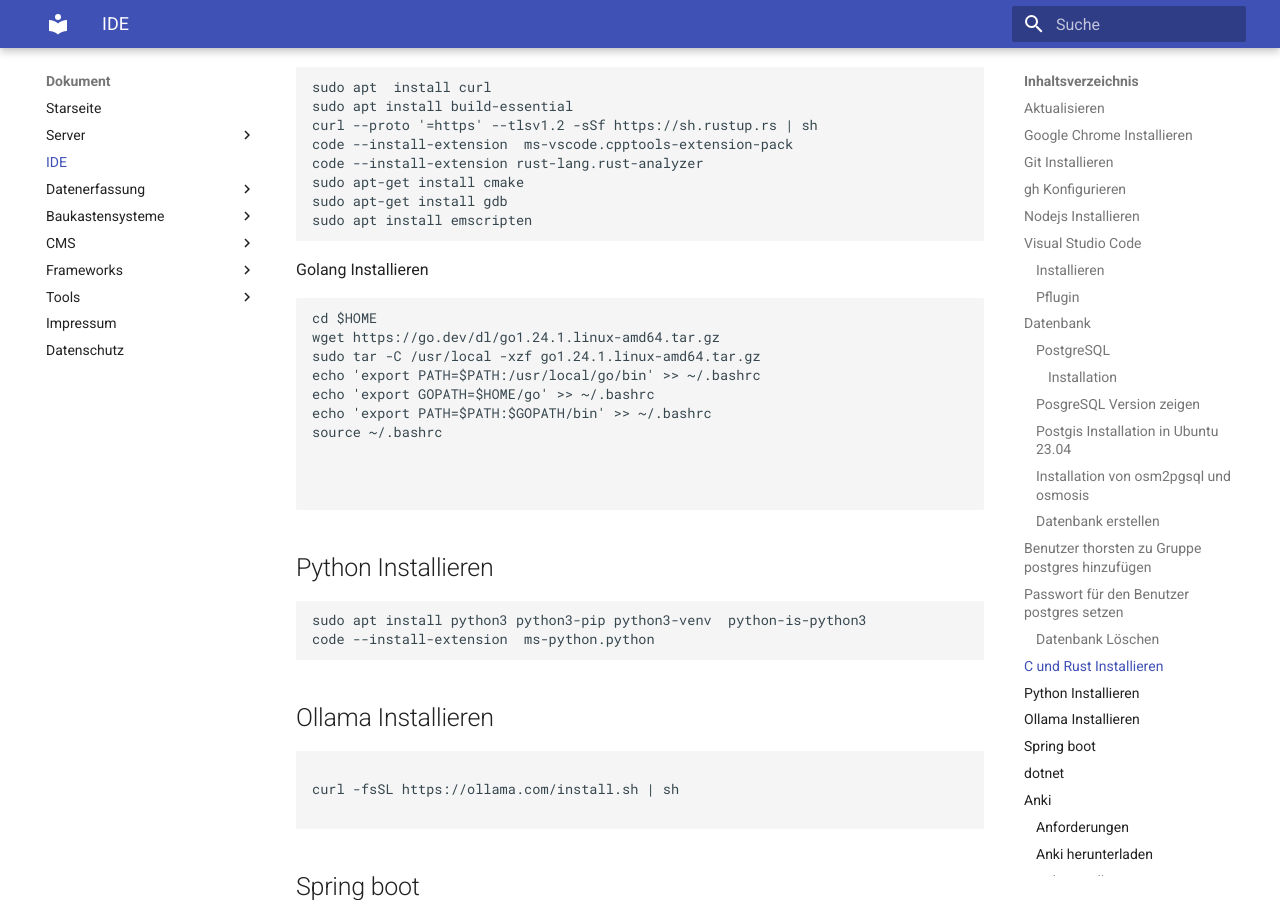
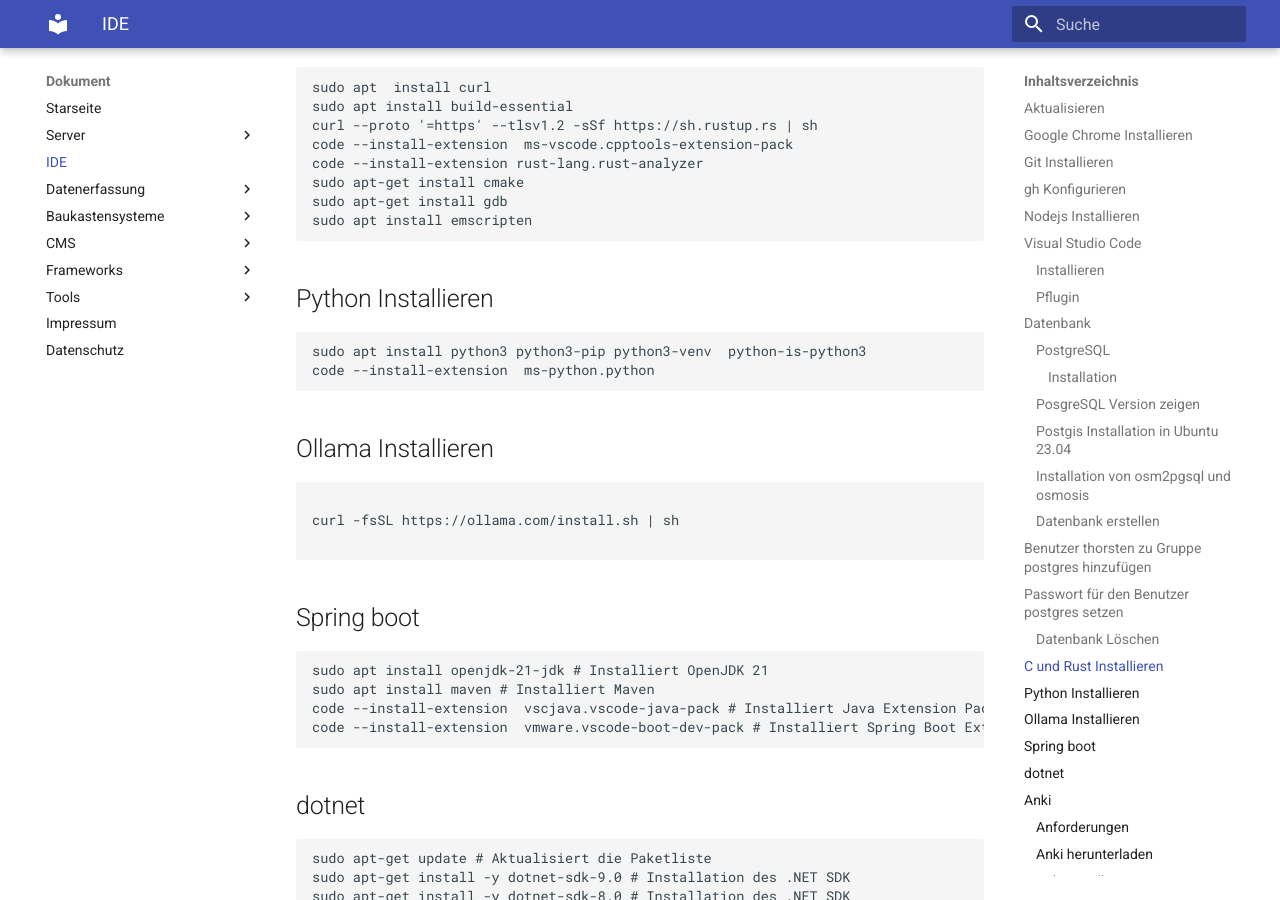
Before and after one commit to thorstenkloehn/dokument, an MkDocs documentation site: the page built from docs/IDE/index.md, in a window 1280 px wide and 900 px high, scrolled down 3198 px. Built offline with MkDocs 1.6.1 and Material for MkDocs 9.7.7, drawn with Linux system fonts in a browser that asks for light colours.

Commit message:
Dokumentation: Entfernen von Installationsanweisungen für Golang aus der IDE-Dokumentation

````diff
--- a/docs/IDE/index.md
+++ b/docs/IDE/index.md
@@ -130,20 +130,6 @@
 sudo apt-get install gdb
 sudo apt install emscripten
 ```
-Golang Installieren
-```bash
-cd $HOME
-wget https://go.dev/dl/go1.24.1.linux-amd64.tar.gz
-sudo tar -C /usr/local -xzf go1.24.1.linux-amd64.tar.gz
-echo 'export PATH=$PATH:/usr/local/go/bin' >> ~/.bashrc
-echo 'export GOPATH=$HOME/go' >> ~/.bashrc
-echo 'export PATH=$PATH:$GOPATH/bin' >> ~/.bashrc
-source ~/.bashrc
-
-
-
-```
-
 ## Python Installieren
 ```bash
 sudo apt install python3 python3-pip python3-venv  python-is-python3
````
